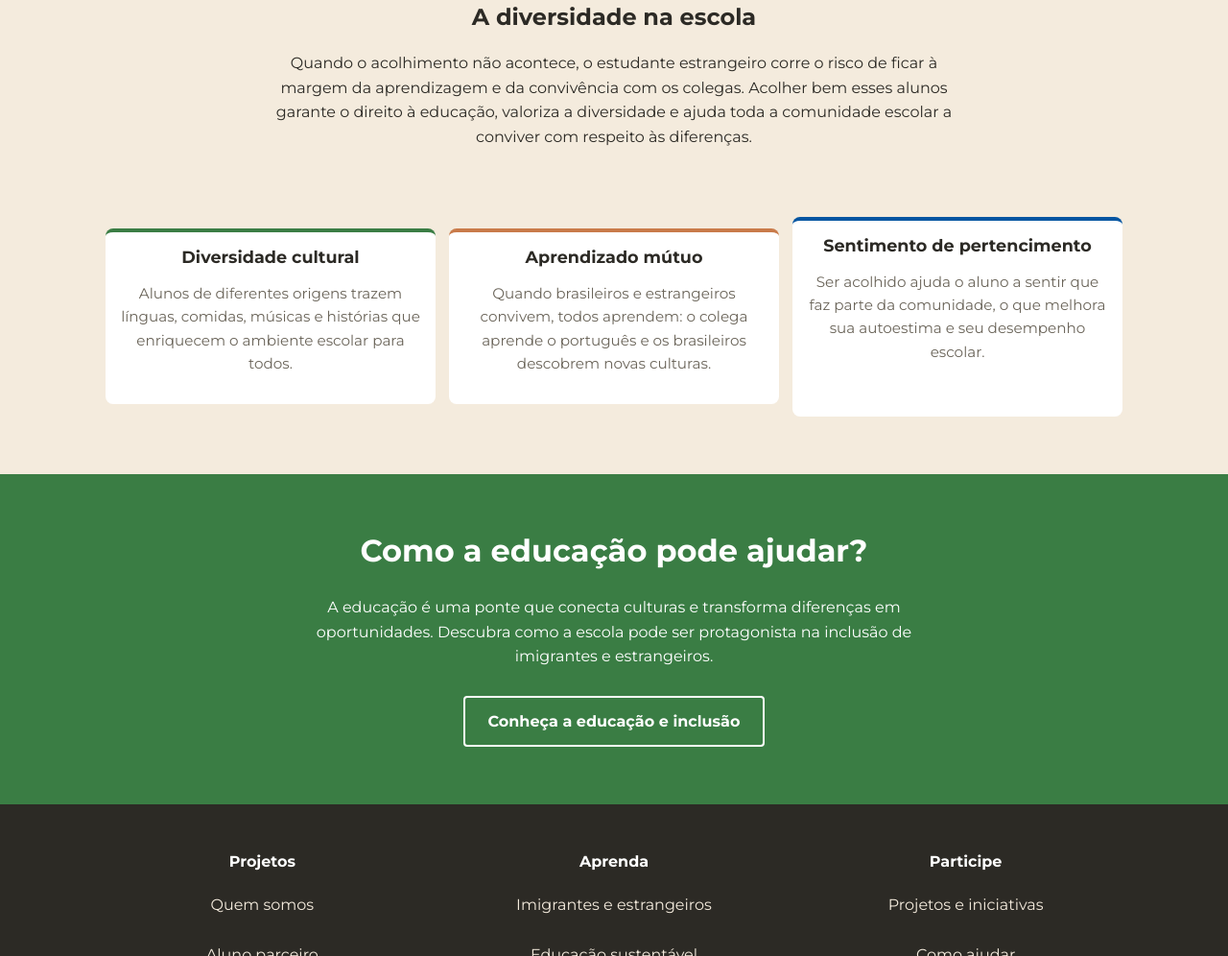
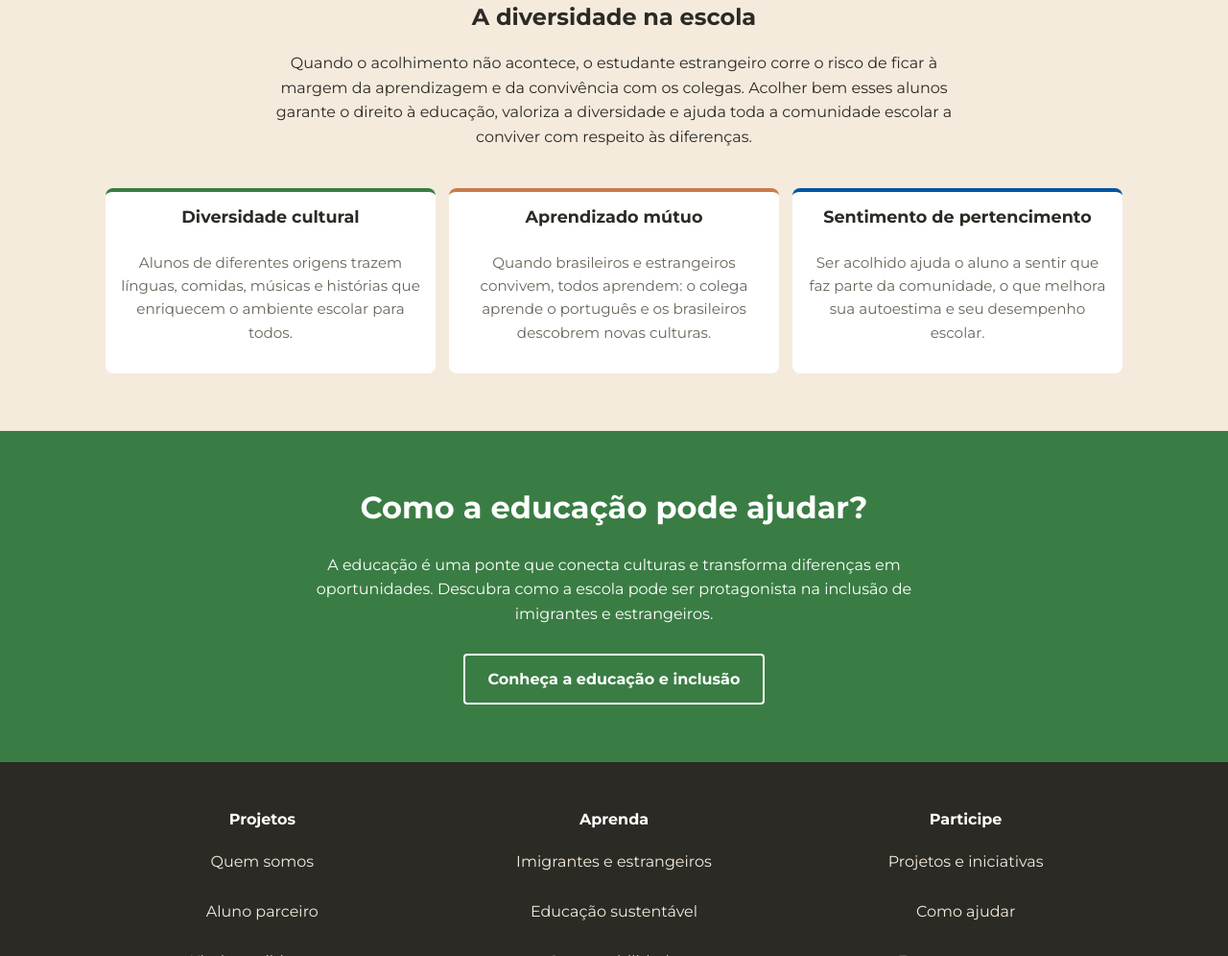
Before and after one commit to KAUAnMAFRE/U-UNICID-ADS-CC-ENG-FRONTEND-2260030-N8-2-2026-NT-RAIZES, a plain HTML site: page imigrantes.html in a window 1280 px wide. Shown: the part 2168-3164 px from the top of the page at 96% size. Drawn offline with Linux system fonts and the light colour scheme.

Commit message:
Align immigrant and sustainability cards
Co-authored-by: Copilot <223556219+Copilot@users.noreply.github.com>

```diff
--- a/imigrantes.html
+++ b/imigrantes.html
@@ -809,6 +809,25 @@ footer h2 {
 .skip-link:focus { transform: translateY(0); }
 
 .educacao-grid { width: 100%; max-width: 1100px; }
+.diversidade-escola-grid {
+  display: grid;
+  grid-template-columns: repeat(3, minmax(0, 1fr));
+  align-items: stretch;
+  gap: 14px;
+  width: 100%;
+  margin: 30px auto 0;
+}
+.diversidade-escola-grid .valor {
+  display: flex;
+  flex-direction: column;
+  width: auto;
+  min-width: 0;
+  margin-top: 0;
+}
+.diversidade-escola-grid .valor p { flex: 1; }
+@media (max-width: 700px) {
+  .diversidade-escola-grid { grid-template-columns: 1fr; }
+}
 .textoefoto { width: 100%; max-width: 480px; }
 
 .form-contato input,
@@ -950,7 +969,7 @@ iframe:focus-visible,
         <h2>A diversidade na escola</h2>
         <p>Quando o acolhimento não acontece, o estudante estrangeiro corre o risco de ficar à margem da aprendizagem e da convivência com os colegas. Acolher bem esses alunos garante o direito à educação, valoriza a diversidade e ajuda toda a comunidade escolar a conviver com respeito às diferenças.</p>
       </div>
-      <div class="educacao-grid">
+      <div class="educacao-grid diversidade-escola-grid">
         <article class="valor">
           <h3>Diversidade cultural</h3>
           <p>Alunos de diferentes origens trazem línguas, comidas, músicas e histórias que enriquecem o ambiente escolar para todos.</p>
@@ -960,8 +979,8 @@ iframe:focus-visible,
           <p>Quando brasileiros e estrangeiros convivem, todos aprendem: o colega aprende o português e os brasileiros descobrem novas culturas.</p>
         </article>
         <article class="valor">
-          <h3>Sentimento de pertencimento <br></h3>
-          <p>Ser acolhido ajuda o aluno a sentir que faz parte da comunidade, o que melhora sua autoestima e seu desempenho escolar.<br><br></p>
+          <h3>Sentimento de pertencimento</h3>
+          <p>Ser acolhido ajuda o aluno a sentir que faz parte da comunidade, o que melhora sua autoestima e seu desempenho escolar.</p>
         </article>
       </div>
     </div>
```
Also changed, not shown: sustentabilidade.html (+20 -1 lines).
